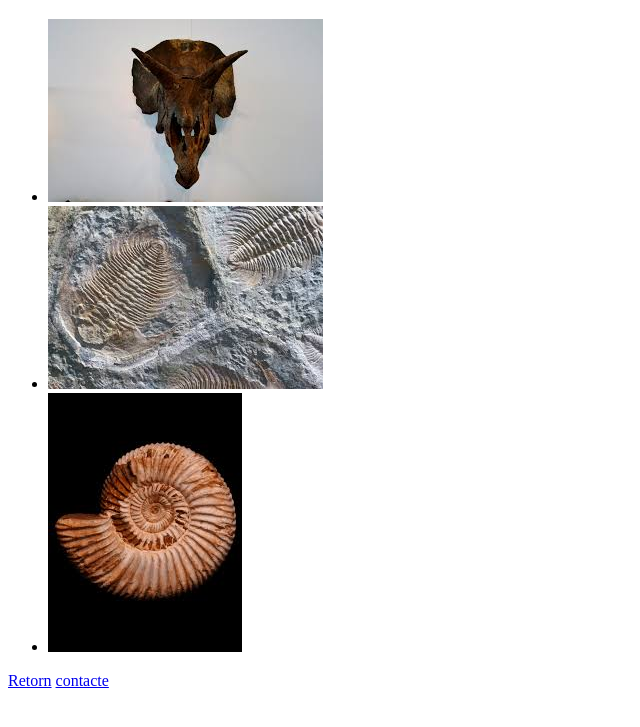
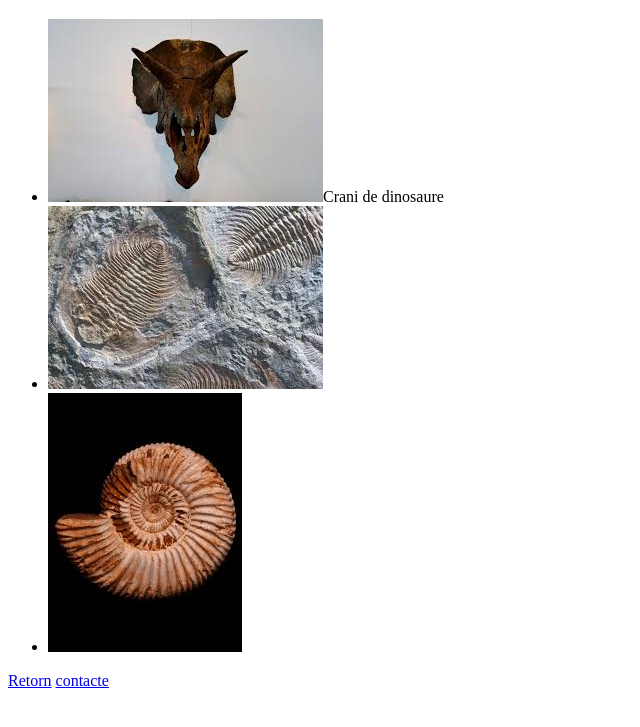
Before and after one commit to ErikCR1/DAM1M04-Exercici000, a plain HTML site: page galeria.html in a window 1280 px wide. Shown: the part 61-788 px from the top of the page, without its empty margins (0-640 px from the left). Drawn offline with Linux system fonts and the light colour scheme.

Commit message:
Terminado 2

```diff
--- a/galeria.html
+++ b/galeria.html
@@ -7,7 +7,7 @@
     <body>
         <h1>Galeria de fossils i dinosaures</h1>
         <ul>
-            <li><img src="./Imatges/craneo.jpeg" alt="Crani de dinosaure"></li>
+            <li><img src="./Imatges/craneo.jpeg" alt="Crani de dinosaure">Crani de dinosaure</li>
             <li><img src="./Imatges/fosil.jpeg" alt="Emprenta fosil"></li>
             <li><img src="./Imatges/amonites.jpeg" alt="Fosil d'amonit"></li>
         </ul>
```
